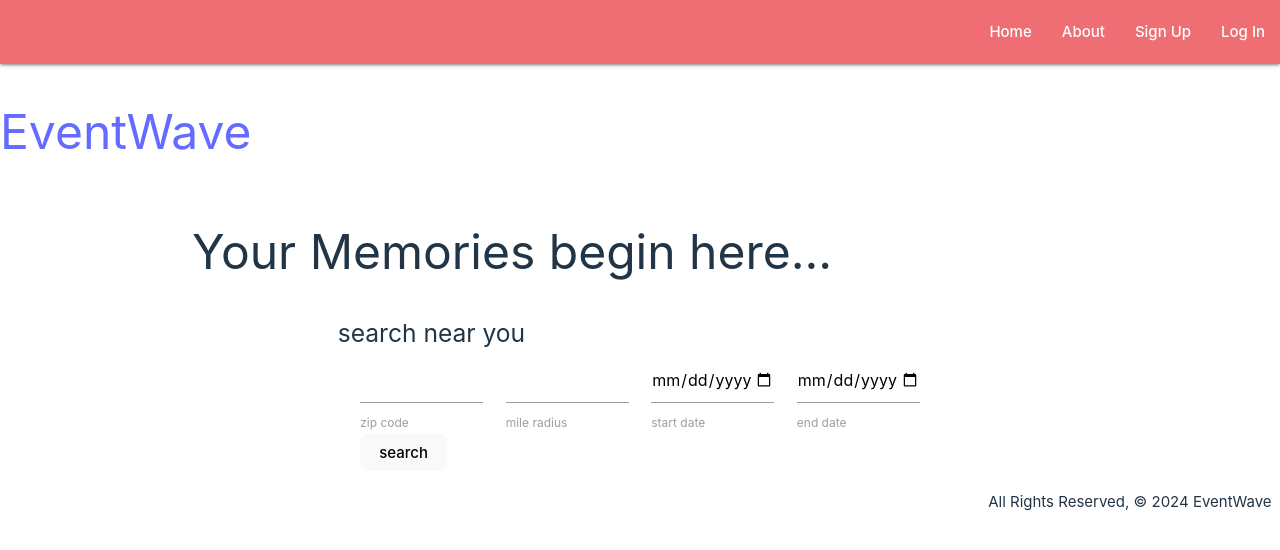
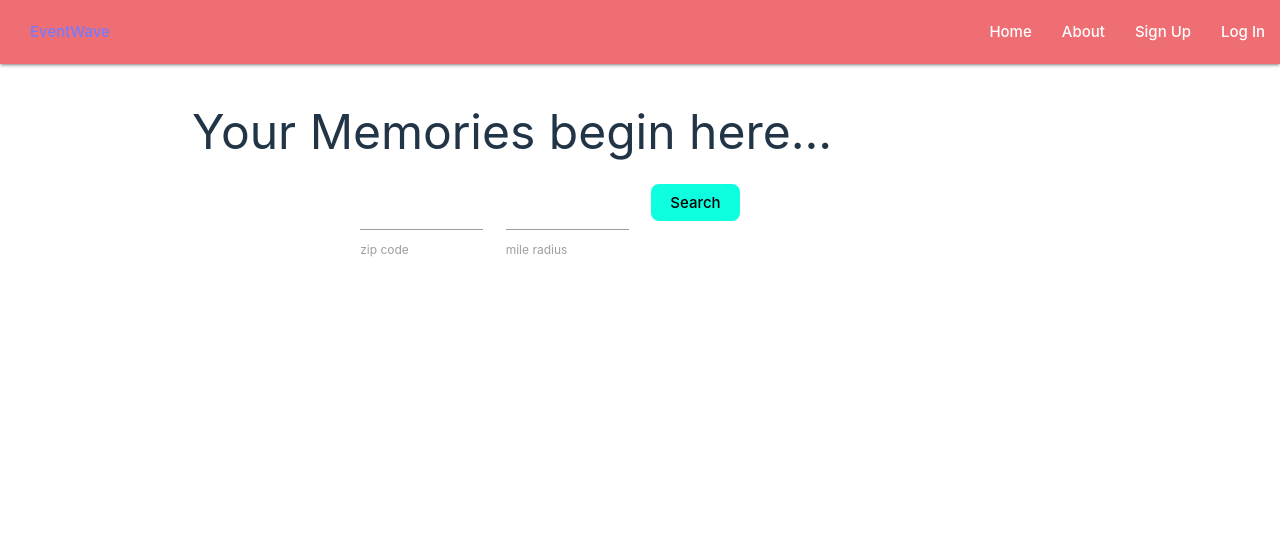
Before and after one commit to FrazierMark/ACS-1220-Final-Project, a Flask app: page / in a window 1280 px wide. Shown: the top 550 px of the page. Run offline with Flask 3, Linux system fonts and the light colour scheme.

Commit message:
Cleaned up css a bit

```diff
--- a/eventwave_app/routes.py
+++ b/eventwave_app/routes.py
@@ -36,13 +36,8 @@ def homepage():
 def results():
     zip_code = request.form.get('zip')
     radius = request.form.get('radius')
-    start = request.form.get('start')
-    end = request.form.get('end')
 
-    if start == '' or end == '':
-        query = f'{BASE_URL}geoip={str(zip_code)}&range={radius}mi{PER_PAGE}{CLIENT_ID}'
-    else:
-        query = f'{BASE_URL}geoip={zip_code}&range={radius}mi{PER_PAGE}&datetime_utc.gte={start}&datetime_utc.lte={end}{CLIENT_ID}'
+    query = f'{BASE_URL}geoip={str(zip_code)}&range={radius}mi{PER_PAGE}{CLIENT_ID}'
 
     response = requests.get(query)
     responseData = response.json()
@@ -224,13 +219,14 @@ def parse_event_data(event):
     title = event['title']
     seatgeek_id = event['id']
     url = event['url']
+    date_start = format_date(event['datetime_utc'])
     pub = event['datetime_utc']
     kind = event['type']
     image = event['performers'][0]['image']
     performers = event['performers']
     performerArray = [performer['name'] for performer in performers]
     address = event['venue']['address']
-    venue = event['venue']['name']  # added for dashboard_add function
+    venue = event['venue']['name']
     return {
         'title': title,
         'seatgeek_id': seatgeek_id,
@@ -240,6 +236,11 @@ def parse_event_data(event):
         'performerArray': performerArray,
         'kind': kind,
         'image': image,
+        'date_start': date_start,
         'address': address,
-        'venue': venue  # added for dashboard_add function
+        'venue': venue
     }
+
+def format_date(date_string):
+    date = datetime.strptime(date_string, '%Y-%m-%dT%H:%M:%S')
+    return date.strftime('%A, %B %d, %Y %I:%M %p')
--- a/eventwave_app/static/style.css
+++ b/eventwave_app/static/style.css
@@ -32,14 +32,23 @@ h1 {
 	line-height: 1.1;
 }
 
-button {
+.my-events {
+	align-items: center;
+	text-align: center;
+}
+
+.title {
+	padding: 2em;
+}
+
+button, #btn {
 	border-radius: 8px;
 	border: 1px solid transparent;
 	padding: 0.6em 1.2em;
 	font-size: 1em;
 	font-weight: 500;
 	font-family: inherit;
-	background-color: #1a1a1a;
+	background-color: #0effdf;
 	cursor: pointer;
 	transition: border-color 0.25s;
 }
@@ -53,6 +62,7 @@ button:focus-visible {
 .comment-section {
 	display: flex;
 	justify-content: space-between;
+	padding: 1em;
 }
 
 @media (prefers-color-scheme: light) {
--- a/eventwave_app/templates/base.html
+++ b/eventwave_app/templates/base.html
@@ -21,6 +21,7 @@
     <header class="navbar-fixed">
       <nav>
         <div class="nav-wrapper">
+          <a href="/" class="title">EventWave</a>
             <ul class="right">
                 <li><a href="/" >Home</a></li>
                 <li><a href="/about">About</a></li>
@@ -35,13 +36,8 @@
         </div>
       </nav>
     </header>
-    <h1>
-      <a href="/" class="center brand-logo">EventWave</a>
-    </h1>
+
     <main class="container">{% block content %} {% endblock %}</main>
-    <footer>
-      <div class="right">All Rights Reserved, &copy; 2024 EventWave &nbsp;</div>
-    </footer>
   </body>
   </body>
 </html>
--- a/eventwave_app/templates/events/detail.html
+++ b/eventwave_app/templates/events/detail.html
@@ -7,7 +7,7 @@
     <ul class="collection with-header" id="collection">
     <li class="collection-header" id="collection-item">Event: {{ context.title }}</li>
 
-    <li class="collection-header" id="collection-item">Date: {{ context.pub }}</li>
+    <li class="collection-header" id="collection-item">Date: {{ context.date_start }}</li>
     <li class="collection-header" id="collection-item">Performer:
         {%for performer in context.performerArray%}
          {{performer}}
--- a/eventwave_app/templates/events/index.html
+++ b/eventwave_app/templates/events/index.html
@@ -4,7 +4,6 @@
 <section class="container" id="container">
 	<div class="row">
 		<div class="col s12 15">
-			<h5 id="search">search near you</h5>
 			<div class="col s12 15offset-l2">
 				<form action="/results" method="POST">
 					<div class="search">
@@ -17,18 +16,10 @@
 							<label for="number">mile radius</label>
 						</div>
 						<div class="col s3">
-							<input type="date" id="start" name="start" />
-							<label for="date">start date</label>
-						</div>
-						<div class="col s3">
-							<input type="date" id="end" name="end" />
-							<label for="date">end date</label>
-						</div>
-						<div class="col s3">
-							<button
+							<button id='btn'
 								type="submit"
 							>
-								search
+								Search
 							</button>
 						</div>
 					</div>
--- a/eventwave_app/templates/events/results.html
+++ b/eventwave_app/templates/events/results.html
@@ -19,7 +19,7 @@
 				/>
 			</li>
 			<li class="collection-item" id="collection-item">
-				Date: {{ context.pub }}
+				Date: {{ context.date_start }}
 			</li>
 			<li class="collection-item" id="collection-item">
 				Performer: {% for performer in context.performerArray %} {{ performer }}
```
Also changed, not shown: eventwave_app/templates/about/about.html (+3 -4 lines), eventwave_app/templates/dashboard/index.html (+9 -8 lines).
